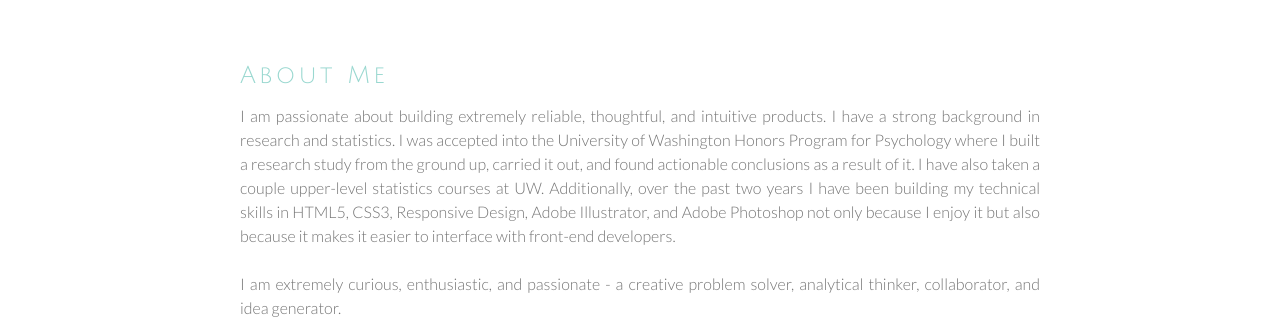
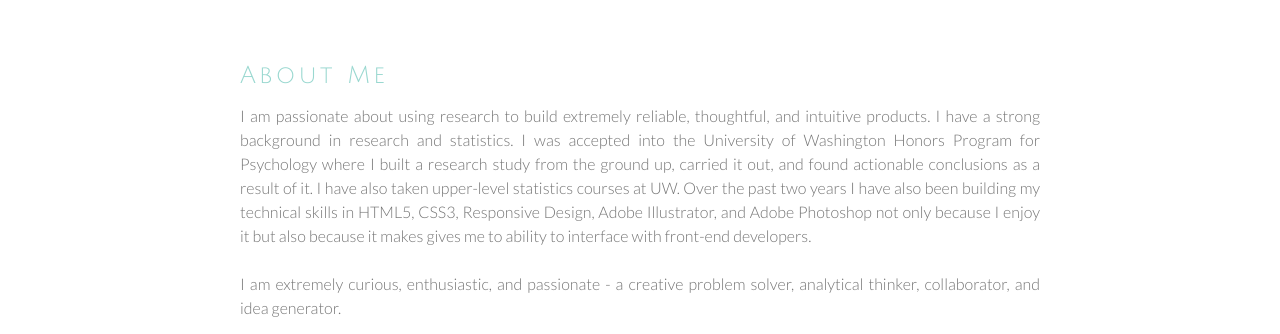
Before and after one commit to rachellee/resume, a Jekyll site: the page built from index.html, in a window 1280 px wide and 900 px high, scrolled down 741 px. Shown: the part 154-488 px from the top of the window. Built offline with Jekyll 4.4.1, drawn with Linux system fonts in a browser that asks for light colours; nearby versions of some CDN libraries; some web fonts are replaced.

Commit message:
update to about

```diff
--- a/index.html
+++ b/index.html
@@ -11,7 +11,7 @@ layout: default
 
 	<div class="story_section">
 		<h1>About Me</h1>
-		<p>I am passionate about building extremely reliable, thoughtful, and intuitive products. I have a strong background in research and statistics. I was accepted into the University of Washington Honors Program for Psychology where I built a research study from the ground up, carried it out, and found actionable conclusions as a result of it. I have also taken a couple upper-level statistics courses at UW. Additionally, over the past two years I have been building my technical skills in HTML5, CSS3, Responsive Design, Adobe Illustrator, and Adobe Photoshop not only because I enjoy it but also because it makes it easier to interface with front-end developers.<BR><BR>
+		<p>I am passionate about using research to build extremely reliable, thoughtful, and intuitive products. I have a strong background in research and statistics. I was accepted into the University of Washington Honors Program for Psychology where I built a research study from the ground up, carried it out, and found actionable conclusions as a result of it. I have also taken upper-level statistics courses at UW. Over the past two years I have also been building my technical skills in HTML5, CSS3, Responsive Design, Adobe Illustrator, and Adobe Photoshop not only because I enjoy it but also because it makes gives me to ability to interface with front-end developers.<BR><BR>
 
 		I am extremely curious, enthusiastic, and passionate - a creative problem solver, analytical thinker, collaborator, and idea generator.<BR><BR>
 
```
